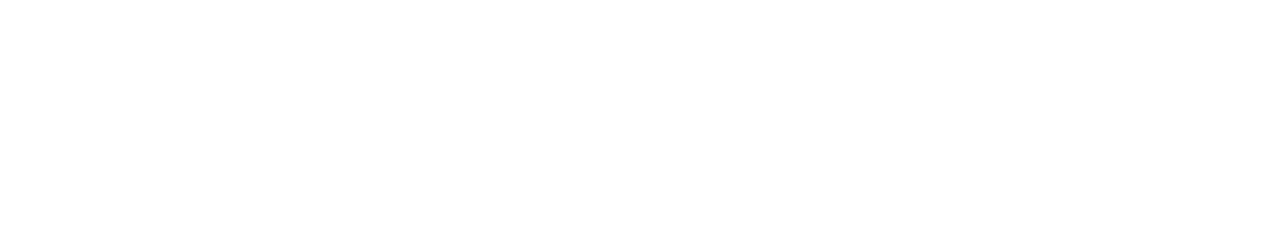
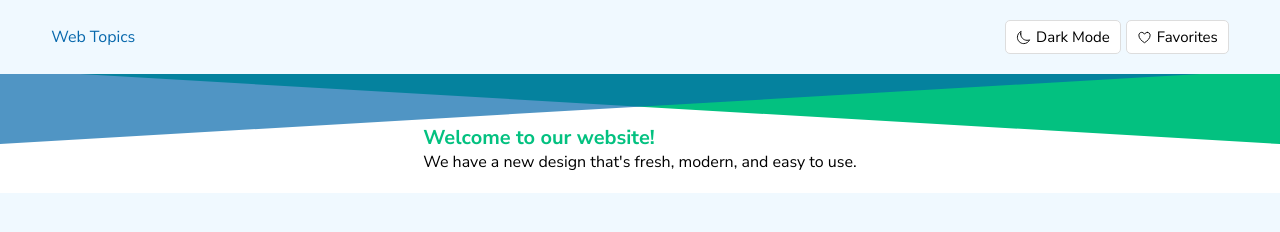
Before and after one commit to JSD-0723/Bayan-Kharosheh-Project1, a plain HTML site: page index.html in a window 1280 px wide. Drawn offline with nearby package versions, Linux system fonts and the light colour scheme.

Commit message:
header of the pages

```diff
--- a/assets/css/style.css
+++ b/assets/css/style.css
@@ -0,0 +1,109 @@
+@import url("https://fonts.googleapis.com/css2?family=Nunito+Sans:opsz,wght@6..12,200;6..12,400;6..12,700&display=swap");
+
+:root {
+  --brand-primary: #0768ac;
+  --brand-secondary: #03c180;
+  --bg_default: #ffffff;
+  --bg_body: #f0f9ff;
+  --lines-color: #dddddd;
+  --body-text: #333333;
+  --heart-color: #dc143c;
+}
+
+* {
+  padding: 0;
+  margin: 0;
+  box-sizing: content-box;
+  font-family: "Nunito Sans", sans-serif;
+}
+
+body {
+  background-color: var(--bg_body);
+}
+
+a {
+  text-decoration: none;
+}
+
+.container {
+  width: 92%;
+  margin: auto;
+}
+
+.row {
+  display: flex;
+  justify-content: space-between;
+  align-items: center;
+}
+
+.col {
+  display: flex;
+  flex-direction: column;
+  justify-content: center;
+  align-items: start;
+}
+
+.btn {
+  background-color: var(--bg_default);
+  border: 1px var(--lines-color) solid;
+  padding: 6px 10px;
+  border-radius: 5px;
+  font-size: 15px;
+}
+
+nav {
+  padding: 20px 0px;
+}
+
+.link {
+  color: var(--brand-primary);
+}
+
+.nav-buttons .row {
+  gap: 5px;
+}
+
+.title {
+  position: relative;
+  background-color: var(--bg_default);
+  width: 100%;
+}
+
+.blue_shape {
+  width: 0;
+  height: 0;
+  border-right: 1200px solid transparent;
+  border-bottom: 70px solid transparent;
+  border-top: 70px solid var(--brand-primary);
+  z-index: 1;
+  position: absolute;
+  left: 0;
+  top: 0;
+  opacity: 0.7;
+}
+
+.green_shape {
+  width: 0;
+  height: 0;
+  border-left: 1200px solid transparent;
+  border-bottom: 70px solid transparent;
+  border-top: 70px solid var(--brand-secondary);
+  position: absolute;
+  right: 0;
+  top: 0;
+}
+
+.title {
+  display: flex;
+  justify-content: center;
+  align-items: center;
+  flex-direction: column;
+  padding-top: 50px;
+  padding-bottom: 20px;
+}
+
+.title-content h1 {
+  color: var(--brand-secondary);
+  font-size: 20px;
+  font-weight: 700;
+}
--- a/index.html
+++ b/index.html
@@ -8,7 +8,37 @@
     <link rel="stylesheet" href="assets/css/style.css" />
   </head>
   <body>
-
+    <header>
+      <nav>
+        <div class="container">
+          <div class="row">
+            <a href="" class="link">Web Topics</a>
+            <div class="nav-buttons">
+              <div class="row">
+                <button class="btn row">
+                  <ion-icon name="moon-outline"></ion-icon>
+                  <span>Dark Mode</span>
+                </button>
+                <button class="btn row">
+                  <ion-icon name="heart-outline"></ion-icon>
+                  <span>Favorites</span>
+                </button>
+              </div>
+            </div>
+          </div>
+        </div>
+      </nav>
+      <div class="title">
+        <div class="title-decoration row">
+          <div class="blue_shape"></div>
+          <div class="green_shape"></div>
+        </div>
+        <div class="title-content">
+          <h1>Welcome to our website!</h1>
+          <p>We have a new design that's fresh, modern, and easy to use.</p>
+        </div>
+      </div>
+    </header>
 
     <script src="main.js"></script>
     <script
```
